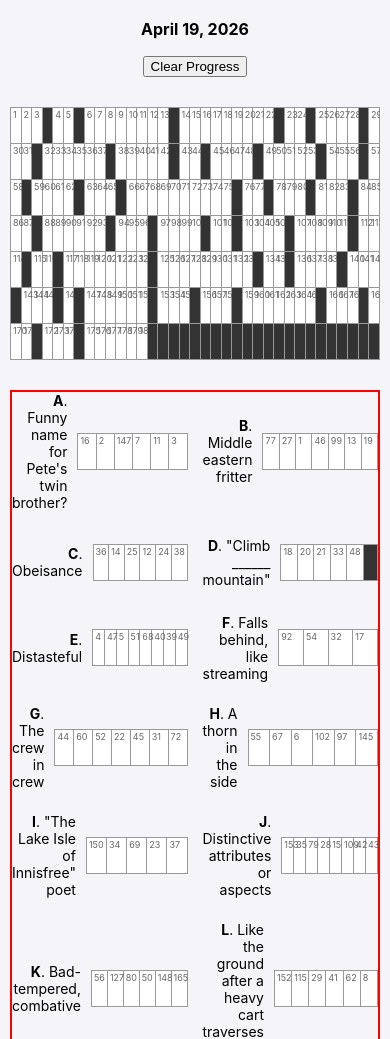
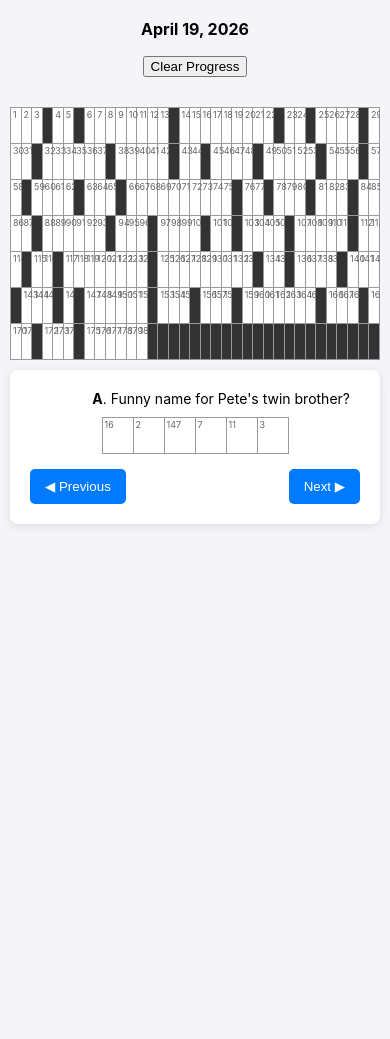
Before and after one commit to pgbUML/pgbUML, a plain HTML site: page double-acrostic/25-006_68.html in a window 390 px wide. Shown: the part 63-1102 px from the top of the page. After the commit the page ends 844 px from the top, so only its background shows below. Drawn offline with Linux system fonts and the light colour scheme.

Commit message:
CSS @media

```diff
--- a/double-acrostic/25-006_68.html
+++ b/double-acrostic/25-006_68.html
@@ -3,7 +3,7 @@
 <head>
 <meta charset="UTF-8">
 <meta name="viewport" content="width=device-width, initial-scale=1.0, maximum-scale=1.0, user-scalable=no">
-<title>25-006 Double Crostic</title>
+<title>Double Crostic Puzzle</title>
 <style>
   :root { --highlight: #fffdcc; --active: #b3e5fc; }
   body { font-family: -apple-system, BlinkMacSystemFont, "Segoe UI", Roboto, sans-serif; background: #f4f4f9; margin: 10px; }
@@ -24,7 +24,7 @@
   .nav-buttons { display: flex; justify-content: space-between; margin-top: 15px; }
   .nav-buttons button { padding: 10px 15px; background: #007bff; color: white; border: none; border-radius: 5px; }
   @media (max-width: 768px) {
-    .answers-grid { border: 2px solid red;}
+    .answers-grid { display: none; }
     #answer-viewer { display: block; }
   }
 </style>
```
Also changed, not shown: double-acrostic/25-001_EasyToUnderstand.html (+2 -2 lines), double-acrostic/25-002_Anthem.html (+2 -2 lines), double-acrostic/25-003_OminousClassic.html (+1 -1 lines), double-acrostic/25-004_PowerOfCoherentSpeech.html (+2 -2 lines), double-acrostic/25-005_Lake.html (+2 -2 lines).
